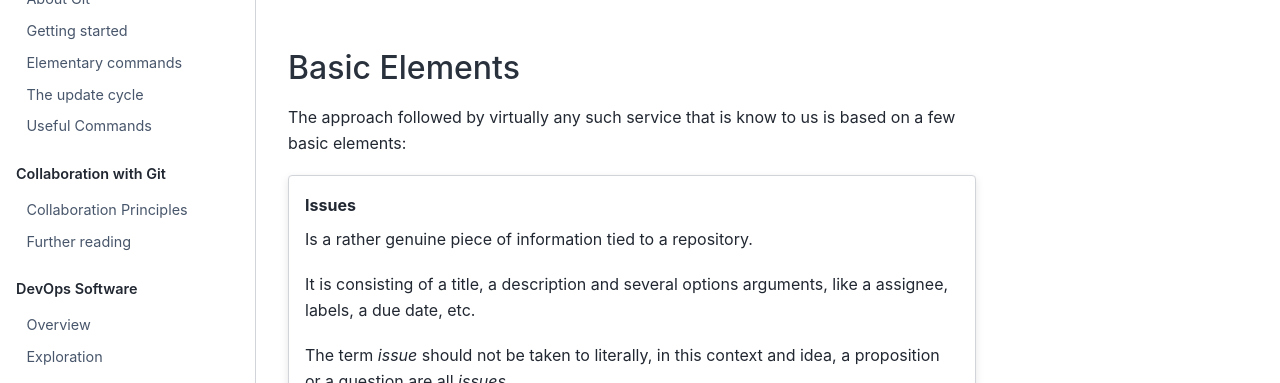
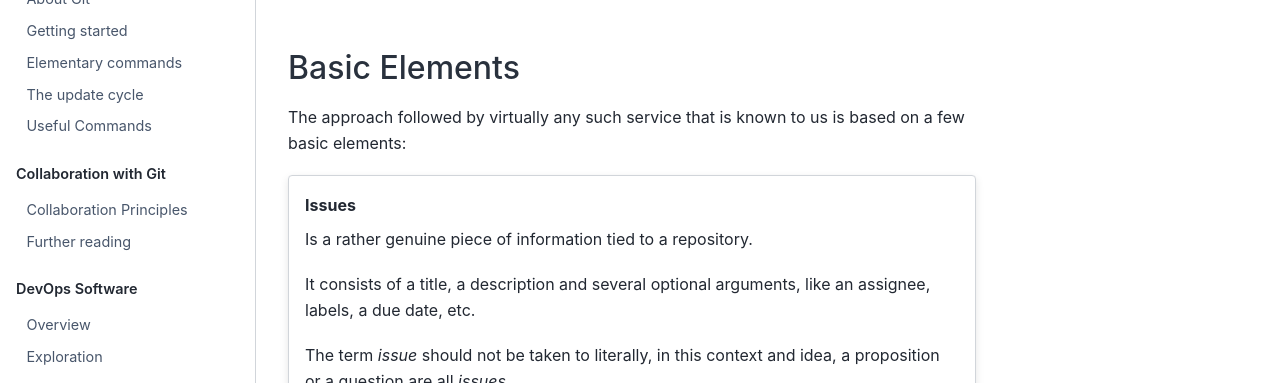
Before and after one commit to t4d-gmbh/working-with-git, a Sphinx documentation site: the page built from source/DevOps/proj_mgmt.md, in a window 1280 px wide and 900 px high. Shown: the part 208-591 px from the top of the window. Built offline with Sphinx 7.4.7 and the Sphinx Book theme 1.1.4, drawn with Linux system fonts in a browser that asks for light colours.

Commit message:
fixing typos

```diff
--- a/source/DevOps/proj_mgmt.md
+++ b/source/DevOps/proj_mgmt.md
@@ -3,12 +3,12 @@
 `git` is a version control system and does not provide tools specific to project management and hence, this was one of the main extra features provided by services like GitHub or GitLab.
 
 ## Basic Elements
-The approach followed by virtually any such service that is know to us is based on a few basic elements:
+The approach followed by virtually any such service that is known to us is based on a few basic elements:
 
 :::{card} Issues
 Is a rather genuine piece of information tied to a repository.
 
-It is consisting of a title, a description and several options arguments, like a assignee, labels, a due date, etc.
+It consists of a title, a description and several optional arguments, like an assignee, labels, a due date, etc.
 
 The term _issue_ should not be taken to literally, in this context and idea, a proposition or a question are all _issues_.
 :::
```
